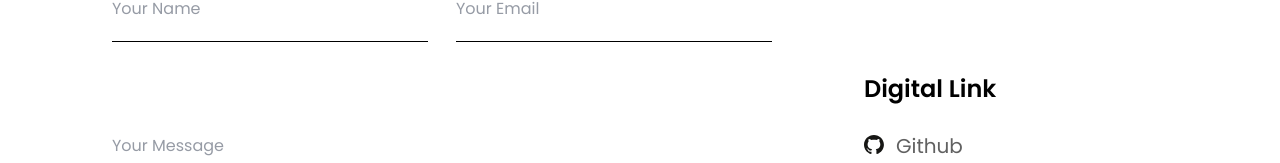
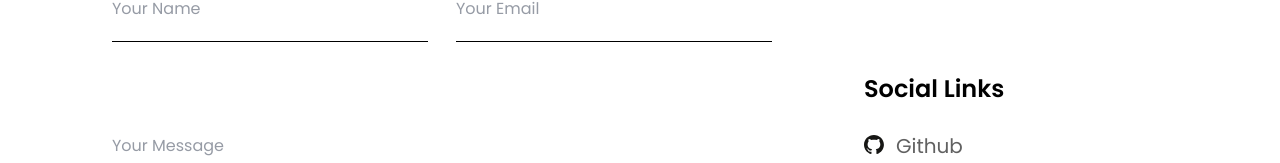
Before and after one commit to Mohamed-Parvez/parvez, a Next.js app: page / in a window 1280 px wide. Shown: the part 4331-4494 px from the top of the page. Built offline with nearby package versions, Linux system fonts and the light colour scheme.

Commit message:
updated contact social links

```diff
--- a/components/forms/Contact.tsx
+++ b/components/forms/Contact.tsx
@@ -101,7 +101,7 @@ const Contact = () => {
             </p>
           </div>
           <div className="flex-start max-w-[286px] flex-col gap-4">
-            <p className="heading4 lg:base-bold text-black">Digital Link</p>
+            <p className="heading4 lg:base-bold text-black">Social Links</p>
             <LinkLogoSmall />
             <LinkLogoLarge />
           </div>
```
